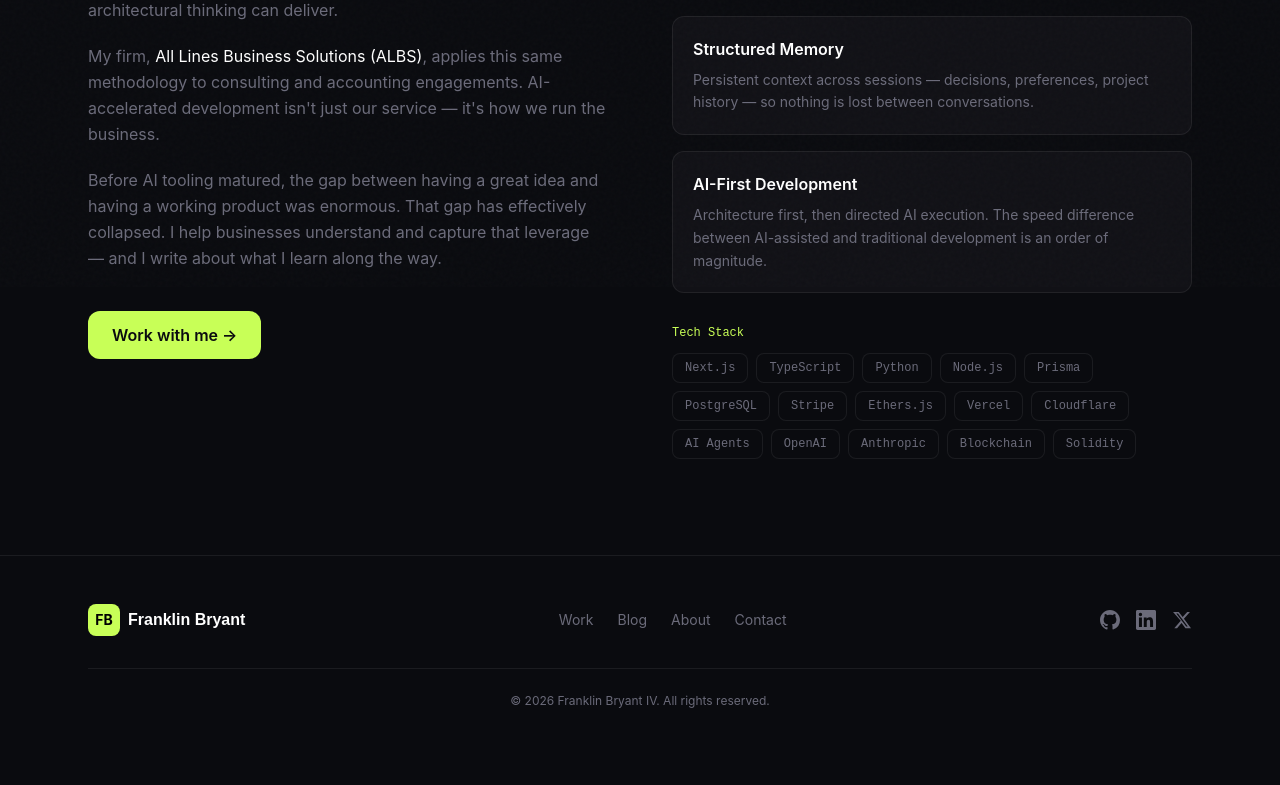
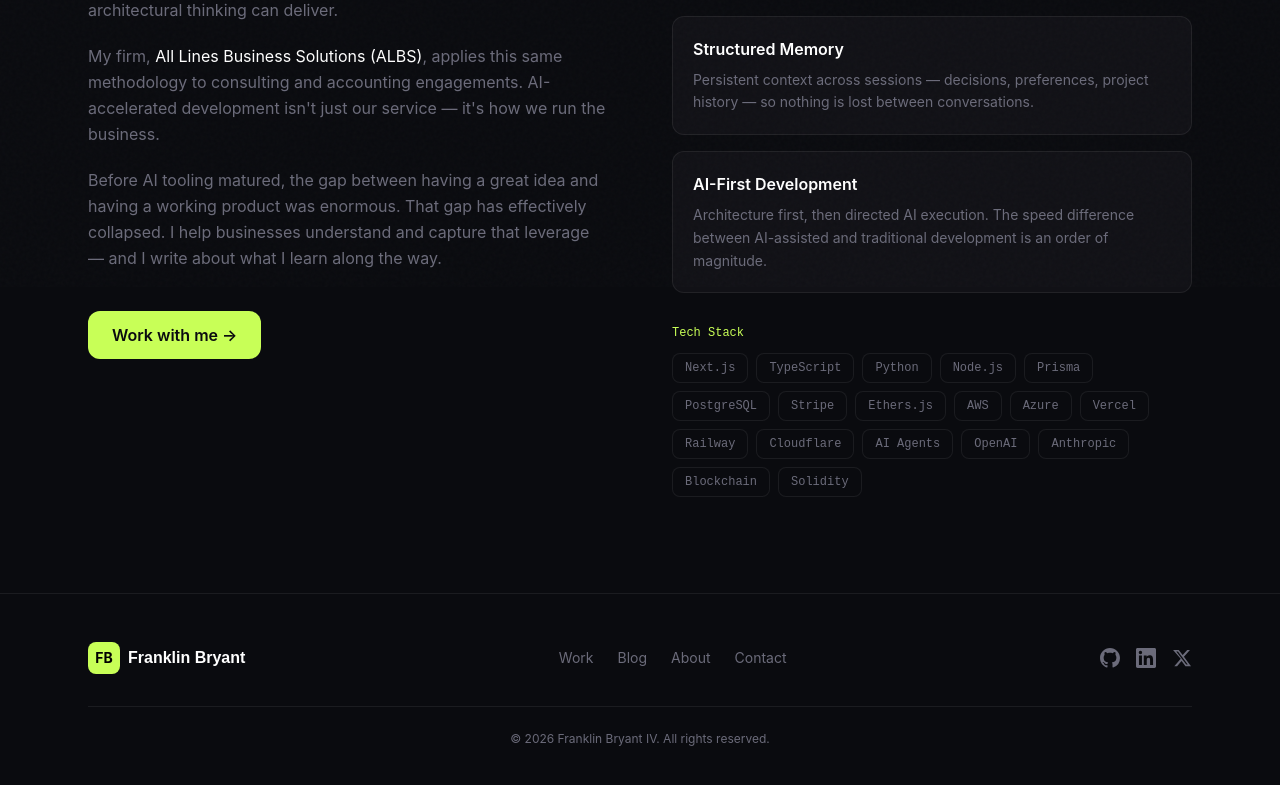
Before and after one commit to FranklinIV94/franklin-portfolio, a Next.js app: page /about in a window 1280 px wide. Shown: the part 513-1298 px from the top of the page. Before the commit the page ends 1270 px from the top, so only its background shows below. Built offline with nearby package versions, Linux system fonts and the light colour scheme.

Commit message:
Update deployment references: multi-cloud (AWS, Azure, Vercel & Railway) instead of Vercel-only

```diff
--- a/app/about/page.tsx
+++ b/app/about/page.tsx
@@ -118,7 +118,7 @@ export default function AboutPage() {
                 <div className="flex flex-wrap gap-2">
                   {[
                     'Next.js', 'TypeScript', 'Python', 'Node.js', 'Prisma',
-                    'PostgreSQL', 'Stripe', 'Ethers.js', 'Vercel', 'Cloudflare',
+                    'PostgreSQL', 'Stripe', 'Ethers.js', 'AWS', 'Azure', 'Vercel', 'Railway', 'Cloudflare',
                     'AI Agents', 'OpenAI', 'Anthropic', 'Blockchain', 'Solidity',
                   ].map((tech) => (
                     <span
--- a/app/page.tsx
+++ b/app/page.tsx
@@ -304,7 +304,7 @@ export default function Home() {
         <footer className="border-t border-border">
           <div className="max-w-6xl mx-auto px-6 py-8 flex flex-col md:flex-row items-center justify-between gap-4">
             <p className="text-sm text-muted">
-              © {new Date().getFullYear()} Franklin J Bryant IV. Built with AI, deployed on Vercel.
+              © {new Date().getFullYear()} Franklin J Bryant IV. Built with AI, deployed on AWS, Azure, Vercel & Railway.
             </p>
             <div className="flex gap-6">
               {[
```
